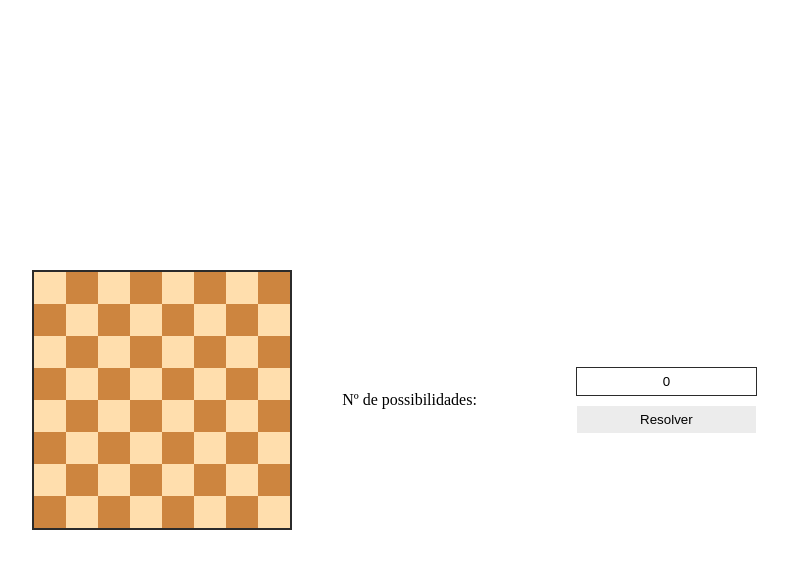
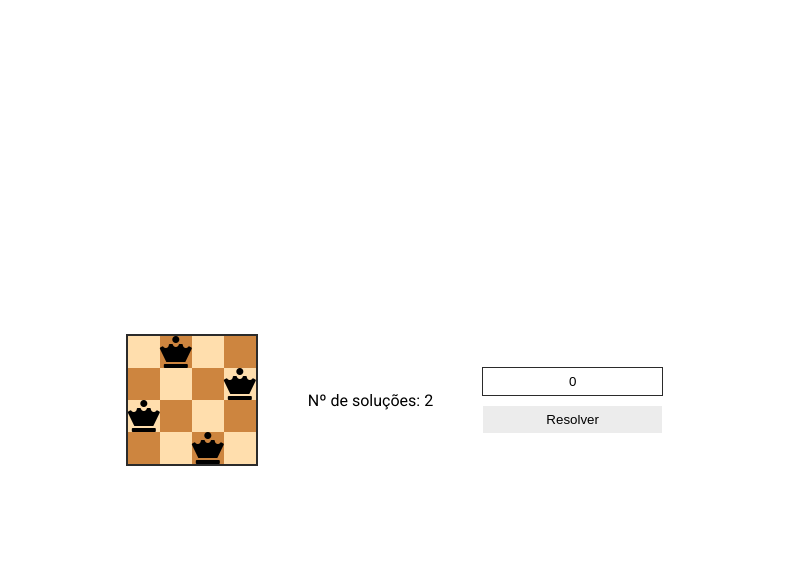
Before and after one commit to gabrielvbauer/queens-backtracking, a website with bundled scripts: page index.html in a window 1280 px wide. Both pictures are taken after a click on the button "Resolver". Shown: the whole page, without its empty margins (246-1034 px from the left). Built offline with nearby package versions, Linux system fonts and the light colour scheme.

Commit message:
Visualização das soluções

```diff
--- a/backtracking.js
+++ b/backtracking.js
@@ -34,7 +34,8 @@ const solveQueensBacktracking = (n) => {
 
     return {
         total: results.length,
-        result: results.map(board => formatBoard(board))
+        result: results
+        // result: results.map(board => formatBoard(board))
     }
   };
 
--- a/drawBoard.js
+++ b/drawBoard.js
@@ -1,15 +1,10 @@
 import solveQueensBacktracking from "./backtracking.js";
 
-// put the size of the square here
-const square = 4;
-console.log(solveQueensBacktracking(square).result);
-console.log('Total de possibilidades: ', solveQueensBacktracking(square).total);
+const queenIcon = 'fas fa-chess-queen fa-2x'
 
 window.onload = () => {
   drawBoard(8)
 }
-
-const queenIcon = 'fas fa-chess-queen fa-2x'
 
 function start() {
   const minAmmount = 4;
@@ -18,11 +13,10 @@ function start() {
   ammount < minAmmount ? ammount = minAmmount : ammount
 
   drawBoard(ammount)
-  generateRandomQueen(ammount)
-  factorial(ammount)
+  showSolution(solveQueensBacktracking(ammount))
 }
 
-function drawBoard(ammount, qun) {
+function drawBoard(ammount) {
   let board = document.getElementById("chess-board")
   board.innerHTML = '';
 
@@ -35,31 +29,22 @@ function drawBoard(ammount, qun) {
       square.id = `${row}, ${col}`
     }
   }
-
 }
 
-const factorial = (value) => {
-  if (value === 0 || value === 1) return 1
-  let result = factorial(value - 1) * value
-  let id = document.getElementById('probabilidade')
-  return id.innerHTML = result
+function showSolution(solved) {
+  const solutions = solved.result
+  const totalSolutions = solved.total
+  const solutionToShow = parseInt(Math.random() * totalSolutions)
+  const solution = solutions[solutionToShow]
+
+  solution.forEach((column, row) => {
+    const selectedSquare = document.getElementById(`${row}, ${column}`)
+    const icon = document.createElement('i')
+    icon.className = queenIcon
+    selectedSquare.appendChild(icon)
+  });
+
+  document.getElementById('solucoes').innerHTML = totalSolutions
 }
 
-const generateRandomQueen = (ammount) => {
-  for (let i = 0; i < ammount; i++) {
-    insertQueen(ammount);
-  }
-}
-
-const insertQueen = (ammount) => {
-  const min = ammount - ammount
-  const max = ammount
-  const x = parseInt(Math.random() * (max - min) + min)
-  const y = parseInt(Math.random() * (max - min) + min)
-
-  let selectSquare = document.getElementById(`${x}, ${y}`)
-
-  let icon = document.createElement('i')
-  icon.className = queenIcon
-  return selectSquare.appendChild(icon)
-}
+document.querySelector('button').addEventListener('click', start)
--- a/index.html
+++ b/index.html
@@ -7,6 +7,9 @@
   <title>Algoritmo de Backtracking</title>
   <link rel="stylesheet" href="style.css">
   <link rel="stylesheet" href="https://pro.fontawesome.com/releases/v5.10.0/css/all.css" integrity="sha384-AYmEC3Yw5cVb3ZcuHtOA93w35dYTsvhLPVnYs9eStHfGJvOvKxVfELGroGkvsg+p" crossorigin="anonymous"/>
+  <link rel="preconnect" href="https://fonts.googleapis.com">
+  <link rel="preconnect" href="https://fonts.gstatic.com" crossorigin>
+  <link href="https://fonts.googleapis.com/css2?family=Roboto&display=swap" rel="stylesheet">
 </head>
 <body>
   <div class="main">
@@ -15,11 +18,14 @@
 
     </div>
 
-    Nº de possibilidades: <div id="probabilidade"></div>
+    <div class="solutions">
+      <span>Nº de soluções: </span>
+      <span id="solucoes"></span>
+    </div>
 
     <div class="options">
       <input type="text" id="squareAmount" value="0">
-      <button onclick="start()">Resolver</button>
+      <button name="start">Resolver</button>
     </div>
   </div>
 
--- a/style.css
+++ b/style.css
@@ -2,6 +2,7 @@ html, body {
   padding: 0;
   margin: 0;
   box-sizing: border-box;
+  font-family: 'Roboto';
 }
 
 .main {
@@ -34,8 +35,6 @@ html, body {
   top: 0;
   bottom: 0;
 }
-
-
 
 #chess-board div:nth-child(odd) span:nth-child(even),
 #chess-board div:nth-child(even) span:nth-child(odd){
```
Also changed, not shown: 1 other file.
